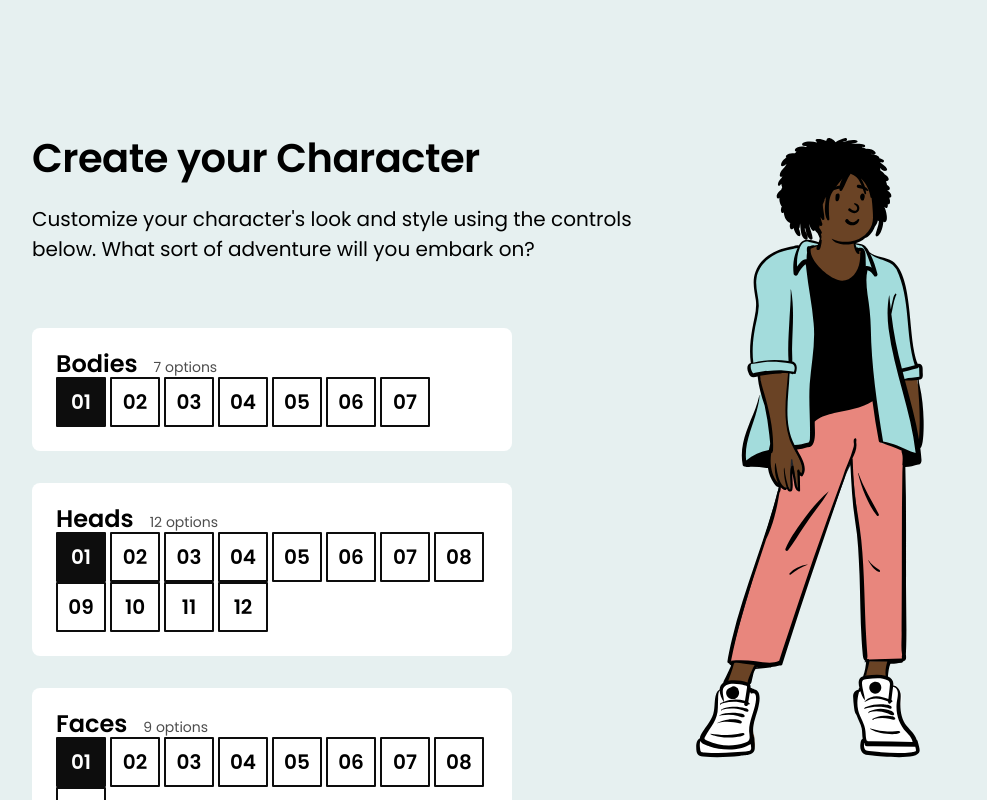
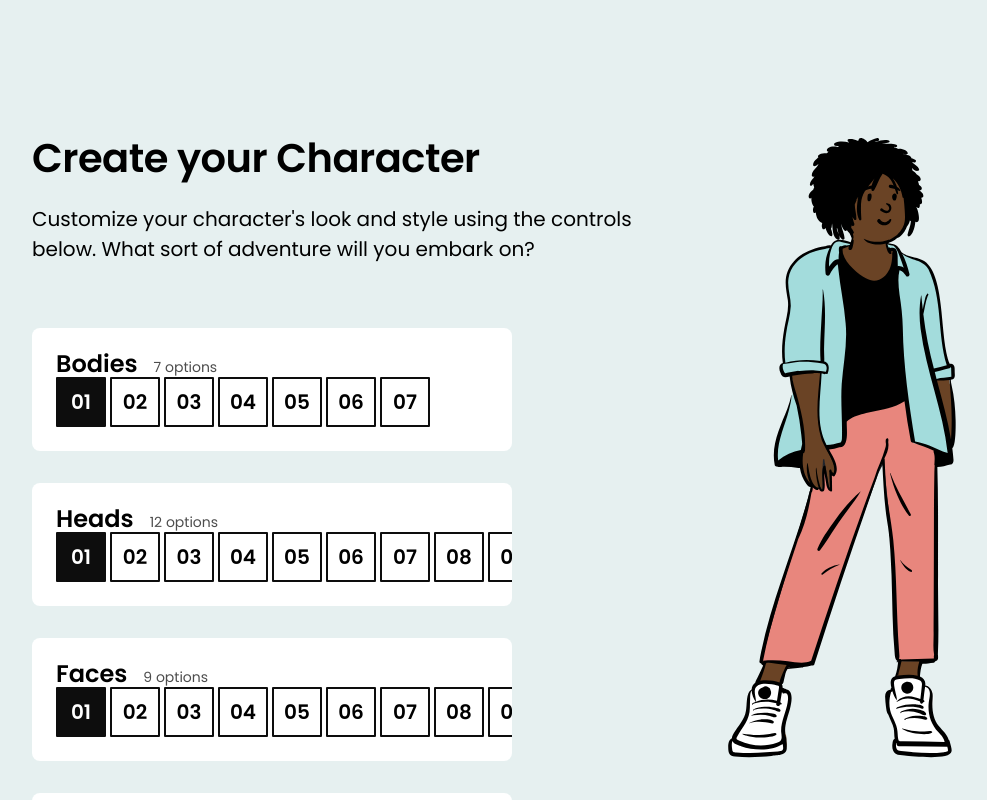
Before and after one commit to mdelmas/cssforjsdev-character-creator, a React (Create React App) app: page / in a window 1280 px wide. Shown: the top 800 px of the page, without its empty margins (128-1115 px from the left). Built offline with nearby package versions, Linux system fonts and the light colour scheme.

Commit message:
exercise 3

```diff
--- a/src/components/ButtonRow/ButtonRow.module.css
+++ b/src/components/ButtonRow/ButtonRow.module.css
@@ -1,2 +1,7 @@
 .buttonRow {
+  white-space: nowrap;
 }
+
+.buttonRow :last-child {
+  margin-right: 24px;
+}
--- a/src/components/CharacterEditor/CharacterEditor.module.css
+++ b/src/components/CharacterEditor/CharacterEditor.module.css
@@ -4,6 +4,7 @@
 }
 
 .maxWidthWrapper {
+  position: relative;
 }
 
 .header {
@@ -25,9 +26,9 @@
 }
 
 .characterWrapper {
-  position: fixed;
+  position: absolute;
   top: 128px;
-  right: 64px;
+  right: 32px;
 
   min-height: 500px;
   height: auto;
--- a/src/components/ControlPane/ControlPane.js
+++ b/src/components/ControlPane/ControlPane.js
@@ -1,9 +1,9 @@
-import React from 'react';
+import React from "react";
 
-import ToggleButton from '../ToggleButton';
-import ButtonRow from '../ButtonRow';
+import ToggleButton from "../ToggleButton";
+import ButtonRow from "../ButtonRow";
 
-import styles from './ControlPane.module.css';
+import styles from "./ControlPane.module.css";
 
 const ControlPane = ({
   title,
@@ -14,12 +14,11 @@ const ControlPane = ({
 }) => {
   return (
     <div className={styles.controlPane}>
+      <div className={styles.controlPaneContent}>
         <h2 className={styles.title}>
           {title}
 
-        <span className={styles.metadata}>
-          {options.length} options
-        </span>
+          <span className={styles.metadata}>{options.length} options</span>
         </h2>
         <ButtonRow>
           {options.map(({ id, label, color, children }) => (
@@ -35,6 +34,7 @@ const ControlPane = ({
           ))}
         </ButtonRow>
       </div>
+    </div>
   );
 };
 
--- a/src/components/ControlPane/ControlPane.module.css
+++ b/src/components/ControlPane/ControlPane.module.css
@@ -1,15 +1,25 @@
 .controlPane {
-  padding: 24px;
-  /* Optical centering */
-  padding-top: 18px;
+  overflow: hidden;
+
   background-color: white;
   border-radius: 8px;
+
   /*
     HACK: Margin on an outer bound like this is
     a little gross, but we haven't seen the tools
     to deal with it yet!
   */
   margin-bottom: 32px;
+}
+
+.controlPaneContent {
+  padding: 24px;
+
+  max-width: 100%;
+  overflow-x: auto;
+
+  /* Optical centering */
+  padding-top: 18px;
 }
 
 .title {
```
Lines whose indentation alone changed are shown as unchanged.
